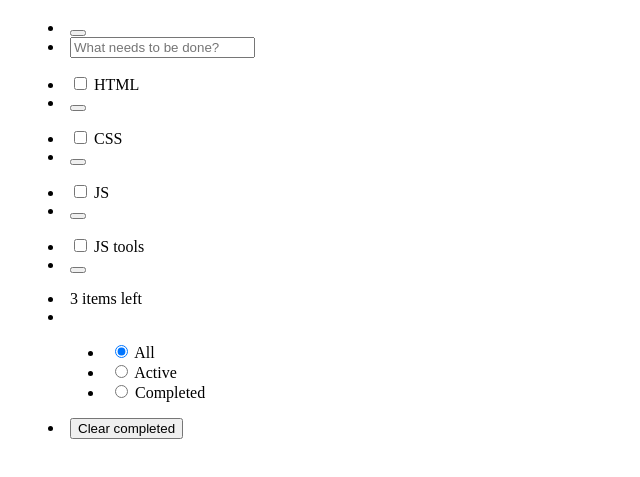
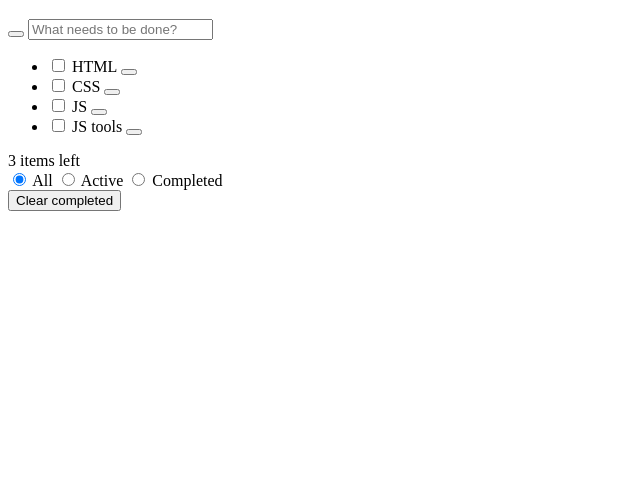
Before and after one commit to ok-technopolis-2020/Popok_Artem, a plain HTML site: page index.html in a window 1280 px wide. Shown: the part 61-538 px from the top of the page, without its empty margins (0-640 px from the left). Drawn offline with Linux system fonts and the light colour scheme.

Commit message:
Remove <menu>'s and remove quotes from aria labels

```diff
--- a/index.html
+++ b/index.html
@@ -7,79 +7,53 @@
     </head>
 
     <body>
+        <div class="todo-app">
             <header>
                 <h1>todos</h1>
             </header>
             <main>
-            <menu role="toolbar" aria-label="Adding tasks and bulk-marking as done">
-                <li>
+                <section role="toolbar" aria-label="Adding tasks and bulk-marking as done">
                     <button aria-label="Mark all tasks as done"></button>
-                </li>
-                <li>
                     <input type="text" placeholder="What needs to be done?" role="combobox" aria-label="Add new task">
-                </li>
-            </menu>
-            <section role="list" aria-label="List of tasks">
-                <menu role="listitem" aria-label="&quot;HTML&quot; task">
-                    <li>
+                </section>
+                <ul aria-label="List of tasks">
+                    <li aria-label="HTML task">
                         <input type="checkbox" name="tasks" id="task1" aria-label="Mark as done">
                         <label for="task1">HTML</label>
-                    </li>
-                    <li>
                         <button aria-label="Delete task"></button>
                     </li>
-                </menu>
-                <menu role="listitem" aria-label="&quot;CSS&quot; task">
-                    <li>
+                    <li aria-label="CSS task">
                         <input type="checkbox" name="tasks" id="task2" aria-label="Mark as done">
                         <label for="task2">CSS</label>
-                    </li>
-                    <li>
                         <button aria-label="Delete task"></button>
                     </li>
-                </menu>
-                <menu role="listitem" aria-label="&quot;JS&quot; task">
-                    <li>
+                    <li aria-label="JS task">
                         <input type="checkbox" name="tasks" id="task3" aria-label="Mark as done">
                         <label for="task3">JS</label>
-                    </li>
-                    <li>
                         <button aria-label="Delete task"></button>
                     </li>
-                </menu>
-                <menu role="listitem" aria-label="&quot;JS tools&quot; task">
-                    <li>
+                    <li aria-label="JS tools task">
                         <input type="checkbox" name="tasks" id="task4" aria-label="Mark as done">
                         <label for="task4">JS tools</label>
-                    </li>
-                    <li>
                         <button aria-label="Delete task"></button>
                     </li>
-                </menu>
-            </section>
-            <menu role="toolbar" aria-label="Filtering and misc">
-                <li role="contentinfo" aria-label="Tasks left to do">3 items left</li>
-                <li aria-label="Tasks filters">
-                    <menu role="radiogroup">
-                        <li>
+                </ul>
+                <footer role="toolbar" aria-label="Filtering and misc">
+                    <div role="contentinfo" aria-label="Tasks left to do">3 items left</div>
+                    <div aria-label="Tasks filters" role="radiogroup">
                         <input type="radio" id="all" name="tasks-filters" aria-label="Show all tasks" checked>
                         <label for="all">All</label>
-                        </li>
-                        <li>
+
                         <input type="radio" id="active" name="tasks-filters" type="radio" aria-label="Filter active tasks">
                         <label for="active">Active</label>
-                        </li>
-                        <li>
+
                         <input type="radio" id="completed" name="tasks-filters" type="radio" aria-label="Filter completed tasks">
                         <label for="completed">Completed</label>
-                        </li>
-                    </menu>
-                </li>
-                <li aria-label="Clear completed tasks">
-                    <button>Clear completed</button>
-                </li>
-            </menu>
+                    </div>
+                    <button aria-label="Clear completed tasks">Clear completed</button>
+                </footer>
             </main>
+        </div>
     </body>
 
 </html>
```
Lines whose indentation alone changed are shown as unchanged.
